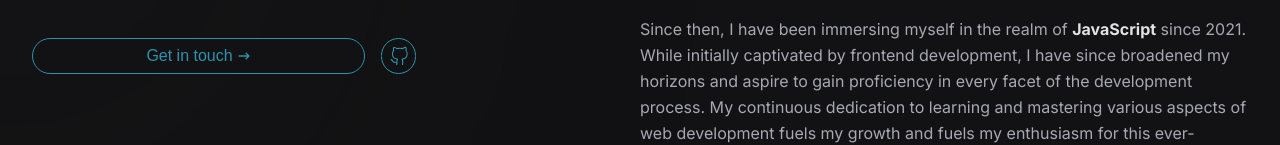
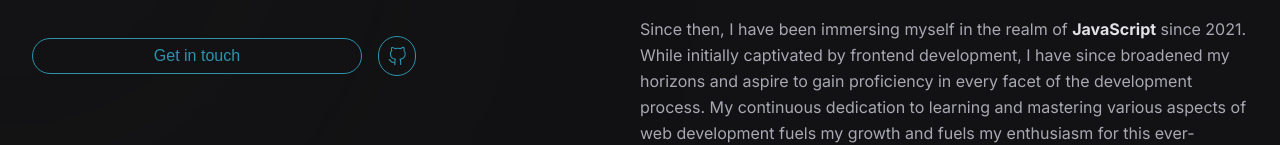
Before and after one commit to charmingruby/recreated-portfolio, a Next.js app: page / in a window 1280 px wide. Shown: the part 468-613 px from the top of the page. Built offline with nearby package versions, Linux system fonts and the light colour scheme; a web font is replaced by a local one.

Commit message:
hero medias changes

```diff
--- a/src/components/sections/hero/medias.tsx
+++ b/src/components/sections/hero/medias.tsx
@@ -1,7 +1,5 @@
-'use client'
-
 import { Button } from '@/components/shared/button'
-import { AltGithubIcon, ArrowRightIcon } from '@/assets/icons/usabilities'
+import { AltGithubIcon } from '@/assets/icons/usabilities'
 import Link from 'next/link'
 
 export function Medias() {
@@ -14,14 +12,13 @@ export function Medias() {
       >
         <Button className="w-full">
           <span className="font-medium">Get in touch</span>
-          <ArrowRightIcon className="text-sm" />
         </Button>
       </Link>
 
       <a
         href="https://github.com/charmingruby"
         target="blank"
-        className="flex h-full w-10 cursor-pointer items-center justify-center rounded-full border border-primary-main text-primary-main transition-colors hover:bg-primary-light hover:text-dark-main"
+        className="flex h-10 w-10 cursor-pointer items-center justify-center rounded-full border border-primary-main text-primary-main transition-colors hover:bg-primary-light hover:text-dark-main md:w-11"
       >
         <AltGithubIcon size={20} />
       </a>
```
